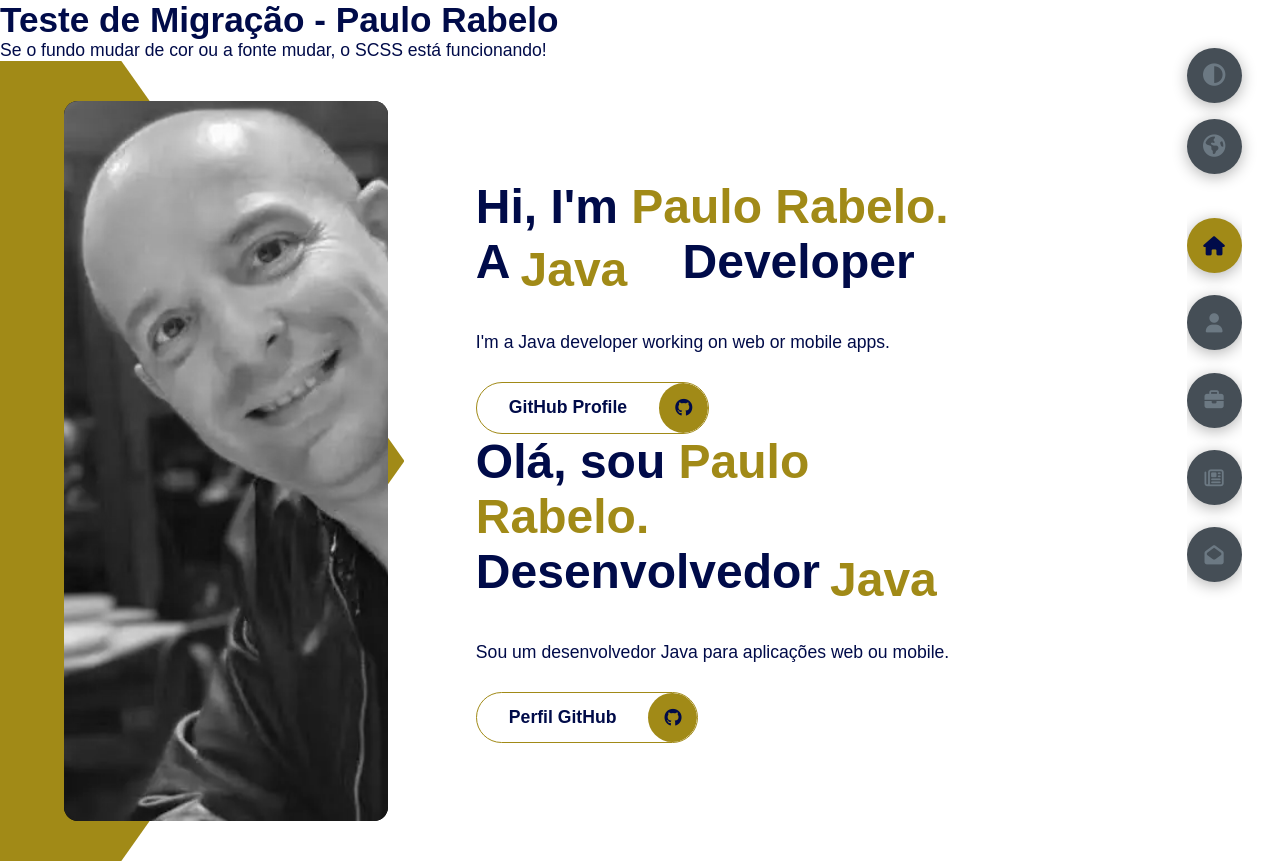
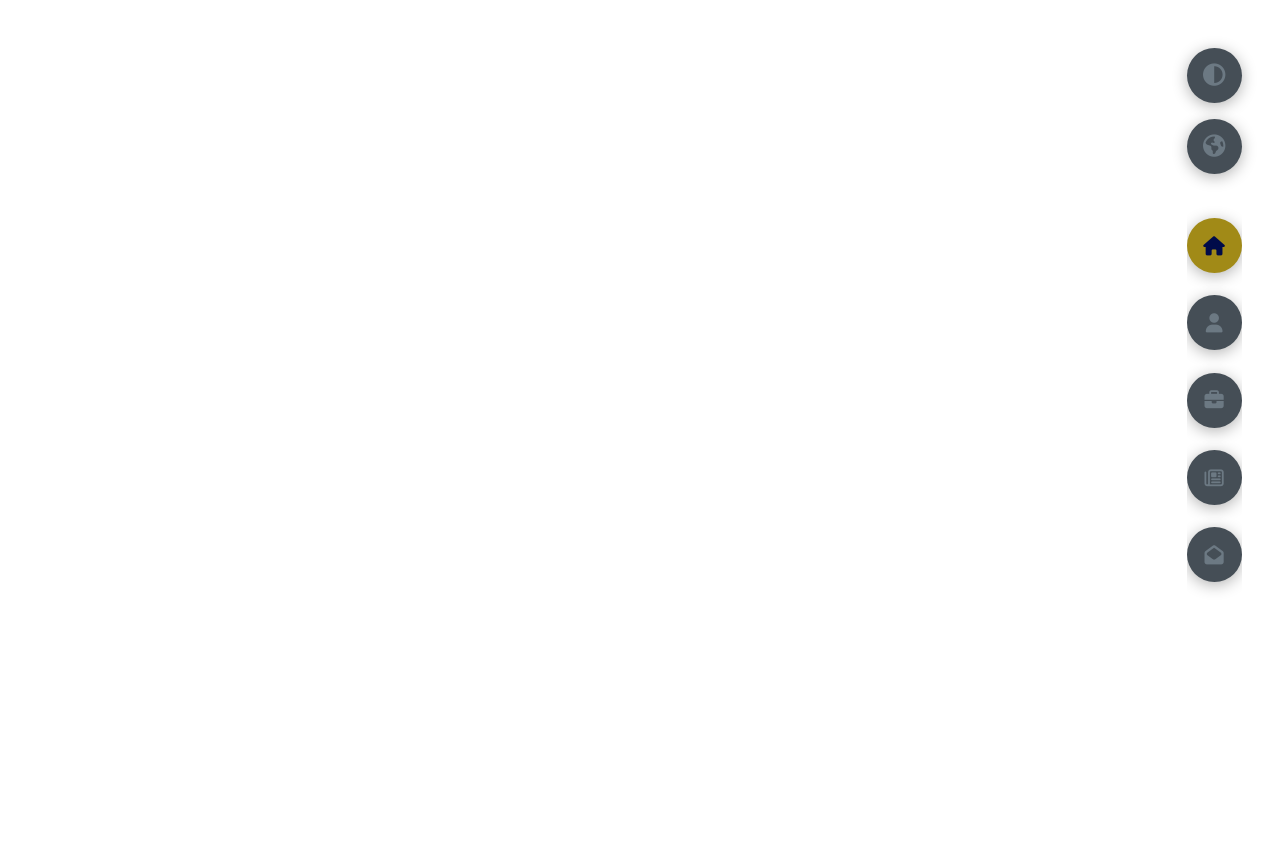
Before and after one commit to paulorabelo/portfolio-nextjs, a Next.js app: page / in a window 1280 px wide. After the commit the page ends 800 px from the top, so only its background shows below. Built offline with nearby package versions, Linux system fonts and the light colour scheme.

Commit message:
feat: refactor page component to use sections for Home and About with state management

```diff
--- a/src/app/page.tsx
+++ b/src/app/page.tsx
@@ -1,67 +1,22 @@
-export default function Home() {
+"use client";
+
+import { useState } from "react";
+import HomeSection from "@/components/sections/Home";
+import AboutSection from "@/components/sections/About";
+// Importe as outras seções conforme for criando
+
+export default function Page() {
+  // Centralizamos o estado aqui (Lifting State Up)
+  const [activeSection, setActiveSection] = useState("home");
+
   return (
     <main>
-      <h1>Teste de Migração - Paulo Rabelo</h1>
-      <p>Se o fundo mudar de cor ou a fonte mudar, o SCSS está funcionando!</p>
+      {/* O Header precisa receber a função para mudar o estado.
+         Ajustaremos o Header no próximo passo para receber isso via Props.
+      */}
 
-      {<header className="container header active" id="home">
-        <div className="header-content">
-            <div className="left-header">
-                <div className="h-shape"></div>
-                <div className="image">
-                    <img src="/img/paulo-2024.webp" alt=""/>
-                </div>
-            </div>
-          <div className="right-header">
-                <div className="us-en">
-                    <h1 className="name">
-                        Hi, I'm <span>Paulo Rabelo.</span>
-                        <div className="wrapper">
-                            <div className="static-txt">A</div>
-                            <ul className="dynamic-txts">
-                                <li><span>Web</span></li>
-                                <li><span>Mobile</span></li>
-                                <li><span>Java</span></li>
-                            </ul>
-                            <div className="static-txt">Developer</div>
-                        </div>
-                    </h1>
-                    <p>
-                        I'm a Java developer working on web or mobile apps.
-                    </p>
-                    <div className="btn-con">
-                        <a href="https://github.com/paulorabelo" target="_blank" className="main-btn">
-                            <span className="btn-text">GitHub Profile</span>
-                            <span className="btn-icon"><i className="fab fa-github"></i></span>
-                        </a>
-                    </div>
-                </div>
-              <div className="pt-br">
-                    <h1 className="name">
-                        Olá, sou <span>Paulo Rabelo.</span>
-                        <div className="wrapper">
-                            <div className="static-txt">Desenvolvedor</div>
-                            <ul className="dynamic-txts">
-                                <li><span>Web</span></li>
-                                <li><span>Mobile</span></li>
-                                <li><span>Java</span></li>
-                            </ul>
-                            <div className="static-txt"></div>
-                        </div>
-                    </h1>
-                    <p>
-                        Sou um desenvolvedor Java para aplicações web ou mobile.
-                    </p>
-                    <div className="btn-con">
-                        <a href="https://github.com/paulorabelo" target="_blank" className="main-btn">
-                            <span className="btn-text">Perfil GitHub</span>
-                            <span className="btn-icon"><i className="fab fa-github"></i></span>
-                        </a>
-                    </div>
-                </div>
-            </div>
-        </div>
-    </header>}
+      {activeSection === "home" && <HomeSection />}
+      {activeSection === "about" && <AboutSection />}
     </main>
   );
 }
```
